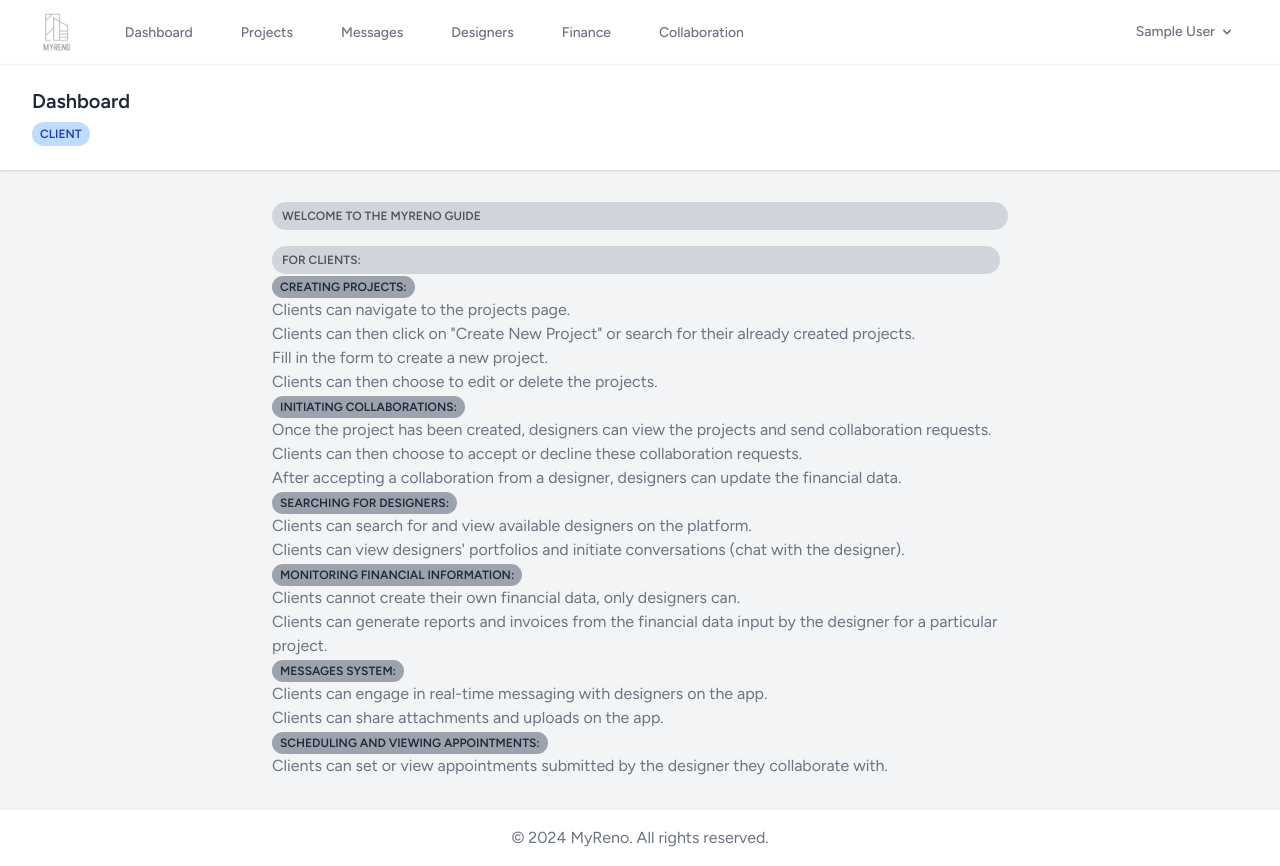
After one commit to syddgrt/FYPmyReno, a Laravel app: page /guides in a window 1280 px wide. The commit adds this page. Run offline with Laravel 10, Linux system fonts and the light colour scheme; a user stored in the database is signed in; tables that the repository leaves empty hold one stand-in row (values such as "Sample post"); style sheets or scripts are compiled from the project's sources; parts of the project's set-up code (start-up, migrations or seed data) failed here and were passed over.

Commit message:
finalized (kot)

```diff
--- /dev/null
+++ b/app/Http/Controllers/GuideController.php
@@ -0,0 +1,20 @@
+<?php
+
+// app/Http/Controllers/GuideController.php
+
+namespace App\Http\Controllers;
+
+use Illuminate\Http\Request;
+
+class GuideController extends Controller
+{
+    public function index()
+    {
+        // Retrieve the user's role
+        $userRole = auth()->user()->role; // Assuming the role is stored in a column named 'role'
+
+        // Return the view for the guides page with the user's role
+        return view('guides.index', compact('userRole'));
+    }
+
+}
--- a/fly.toml
+++ b/fly.toml
@@ -1,9 +1,9 @@
-# fly.toml app configuration file generated for fypmyreno on 2024-05-26T22:20:36+08:00
+# fly.toml app configuration file generated for myreno on 2024-06-09T19:40:30+08:00
 #
 # See https://fly.io/docs/reference/configuration/ for information about how to use this file.
 #
 
-app = 'fypmyreno'
+app = 'myreno'
 primary_region = 'hkg'
 console_command = 'php /var/www/html/artisan tinker'
 
--- /dev/null
+++ b/resources/views/guides/index.blade.php
@@ -0,0 +1,87 @@
+<x-app-layout class="bg-gray-200">
+    <x-slot name="header">
+        <h2 class="font-semibold text-xl text-gray-800 dark:text-gray-200 leading-tight">
+            {{ __('Dashboard') }}
+        </h2>
+        <div class="mt-2 flex items-center">
+            <span class="bg-blue-200 text-blue-800 px-2 py-1 rounded-full uppercase text-xs font-bold mr-2">{{ $userRole }}</span>
+        </div>
+    </x-slot>
+    <div class="max-w-3xl mx-auto px-4 py-8">
+        <h1 class="bg-gray-300 text-gray-600 px-2.5 py-1.5 rounded-full uppercase text-xs font-bold mb-4">Welcome to the MyReno Guide</h1>
+
+        @if($userRole === 'CLIENT')
+            <!-- For Clients -->
+            <h2 class="bg-gray-300 text-gray-600 px-2.5 py-1.5 rounded-full uppercase text-xs font-bold mr-2">For Clients:</h2>
+            <p><span class="bg-gray-400 text-gray-800 px-2 py-1 rounded-full uppercase text-xs font-bold mr-2">Creating Projects:</span></p>
+            <ol>
+                <li><span class="text-gray-500">Clients can navigate to the projects page.</span></li>
+                <li><span class="text-gray-500">Clients can then click on "Create New Project" or search for their already created projects.</span></li>
+                <li><span class="text-gray-500">Fill in the form to create a new project.</span></li>
+                <li><span class="text-gray-500">Clients can then choose to edit or delete the projects.</span></li>
+            </ol>
+
+            <p><span class="bg-gray-400 text-gray-800 px-2 py-1 rounded-full uppercase text-xs font-bold mr-2">Initiating Collaborations:</span></p>
+            <ol>
+                <li><span class="text-gray-500">Once the project has been created, designers can view the projects and send collaboration requests.</span></li>
+                <li><span class="text-gray-500">Clients can then choose to accept or decline these collaboration requests.</span></li>
+                <li><span class="text-gray-500">After accepting a collaboration from a designer, designers can update the financial data.</span></li>
+            </ol>
+
+            <p><span class="bg-gray-400 text-gray-800 px-2 py-1 rounded-full uppercase text-xs font-bold mr-2">Searching for Designers:</span></p>
+            <ol>
+                <li><span class="text-gray-500">Clients can search for and view available designers on the platform.</span></li>
+                <li><span class="text-gray-500">Clients can view designers' portfolios and initiate conversations (chat with the designer).</span></li>
+            </ol>
+
+            <p><span class="bg-gray-400 text-gray-800 px-2 py-1 rounded-full uppercase text-xs font-bold mr-2">Monitoring Financial Information:</span></p>
+            <ol>
+                <li><span class="text-gray-500">Clients cannot create their own financial data, only designers can.</span></li>
+                <li><span class="text-gray-500">Clients can generate reports and invoices from the financial data input by the designer for a particular project.</span></li>
+            </ol>
+
+            <p><span class="bg-gray-400 text-gray-800 px-2 py-1 rounded-full uppercase text-xs font-bold mr-2">Messages System:</span></p>
+            <ol>
+                <li><span class="text-gray-500">Clients can engage in real-time messaging with designers on the app.</span></li>
+                <li><span class="text-gray-500">Clients can share attachments and uploads on the app.</span></li>
+            </ol>
+
+            <p><span class="bg-gray-400 text-gray-800 px-2 py-1 rounded-full uppercase text-xs font-bold mr-2">Scheduling and Viewing Appointments:</span></p>
+            <ol>
+                <li><span class="text-gray-500">Clients can set or view appointments submitted by the designer they collaborate with.</span></li>
+            </ol>
+
+        @elseif($userRole === 'DESIGNER')
+            <!-- For Designers -->
+            <h2 class="text-lg font-semibold mb-2">For Designers:</h2>
+            <p><span class="bg-gray-400 text-gray-800 px-2 py-1 rounded-full uppercase text-xs font-bold mr-2">Initiating Collaborations:</span></p>
+            <ol>
+                <li><span class="text-gray-500">Designers can request collaboration when viewing available projects on the system.</span></li>
+            </ol>
+
+            <p><span class="bg-gray-400 text-gray-800 px-2 py-1 rounded-full uppercase text-xs font-bold mr-2">Creating and Modifying Portfolios:</span></p>
+            <ol>
+                <li><span class="text-gray-500">Designers can modify their portfolio by clicking on "Modify Portfolio".</span></li>
+            </ol>
+
+            <p><span class="bg-gray-400 text-gray-800 px-2 py-1 rounded-full uppercase text-xs font-bold mr-2">Using the message system:</span></p>
+            <ol>
+                <li><span class="text-gray-500">Designers can engage in real-time messaging with clients on the app.</span></li>
+            </ol>
+
+            <p><span class="bg-gray-400 text-gray-800 px-2 py-1 rounded-full uppercase text-xs font-bold mr-2">Monitoring Client's Project Financial Data:</span></p>
+            <ol>
+                <li><span class="text-gray-500">Designers can create financial data for a project they collaborate on by clicking on "Add Financial Data".</span></li>
+                <li><span class="text-gray-500">Designers can generate financial data into invoices.</span></li>
+            </ol>
+
+            <p><span class="bg-gray-400 text-gray-800 px-2 py-1 rounded-full uppercase text-xs font-bold mr-2">Scheduling and Viewing Appointments:</span></p>
+            <ol>
+                <li><span class="text-gray-500">Designers can schedule appointments with clients.</span></li>
+                <li><span class="text-gray-500">Designers can view created appointments with clients.</span></li>
+            </ol>
+
+        @endif
+
+    </div>
+</x-app-layout>
--- a/resources/views/layouts/app.blade.php
+++ b/resources/views/layouts/app.blade.php
@@ -14,8 +14,6 @@
 
         <!-- Scripts -->
         @vite(['resources/css/app.css', 'resources/js/app.js'])
-
-
 
 
     </head>
--- a/resources/views/layouts/navigation.blade.php
+++ b/resources/views/layouts/navigation.blade.php
@@ -105,6 +105,11 @@
                         {{ __('Profile') }}
                     </x-dropdown-link>
 
+                    <!-- Guides Link -->
+                    <x-dropdown-link :href="route('guides.index')">
+                        {{ __('Guides') }}
+                    </x-dropdown-link>
+
                     <!-- Authentication -->
                     <form method="POST" action="{{ route('logout') }}">
                         @csrf
@@ -116,6 +121,7 @@
                         </x-dropdown-link>
                     </form>
                 </x-slot>
+
                 </x-dropdown>
             </div>
 
--- a/routes/web.php
+++ b/routes/web.php
@@ -14,6 +14,7 @@ use App\Http\Controllers\ConversationController;
 use App\Http\Controllers\ReviewsController;
 use Barryvdh\DomPDF\Facade\Pdf;
 use App\Http\Controllers\PDFController;
+use App\Http\Controllers\GuideController;
 
 /*
 |--------------------------------------------------------------------------
@@ -106,6 +107,9 @@ Route::middleware(['auth', 'verified'])->group(function () {
     Route::post('/appointments', [SchedulesController::class, 'store'])->name('schedules.store');
     Route::get('/appointments/{id}', [SchedulesController::class, 'show'])->name('appointments.show');
 
+    Route::get('/guides', [GuideController::class, 'index'])->name('guides.index');
+
+
 
     // Define other routes for reviews
 
```
Also changed, not shown: app/Http/Controllers/AdminController.php (+21 -5 lines), resources/views/admin/dashboard.blade.php (+90 -4 lines), vite.config.js.timestamp-1717940479075-afd9f2ca19b24.mjs (added, +18 -0 lines), 1 other file. Lines whose indentation alone changed are shown as unchanged.
